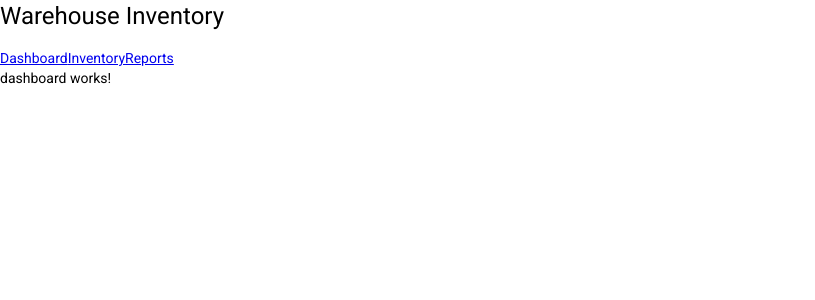
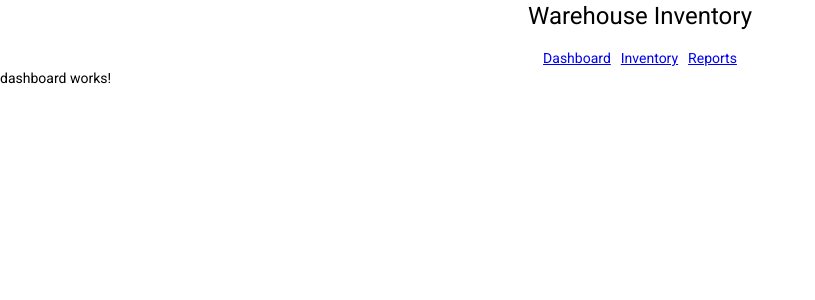
Before and after one commit to ungerecht/warehouse-inventory, an Angular app: page /dashboard in a window 1280 px wide. Shown: the top 300 px of the page, without its empty margins (0-815 px from the left). Built offline with nearby package versions, Linux system fonts and the light colour scheme.

Commit message:
style nav

```diff
--- a/src/app/app.component.css
+++ b/src/app/app.component.css
@@ -0,0 +1,8 @@
+* {
+  display: flex;
+  justify-content: center;
+}
+
+nav {
+  gap: 10px;
+}
```
